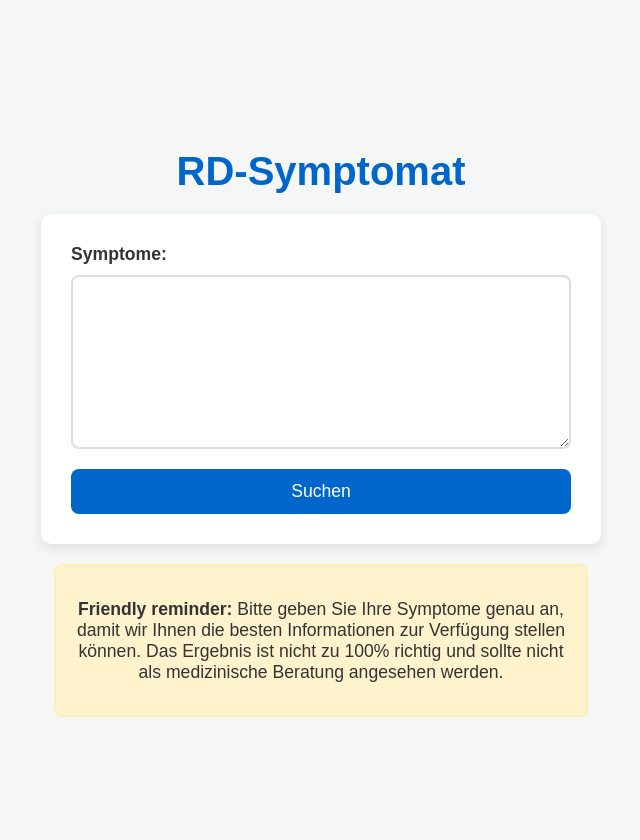
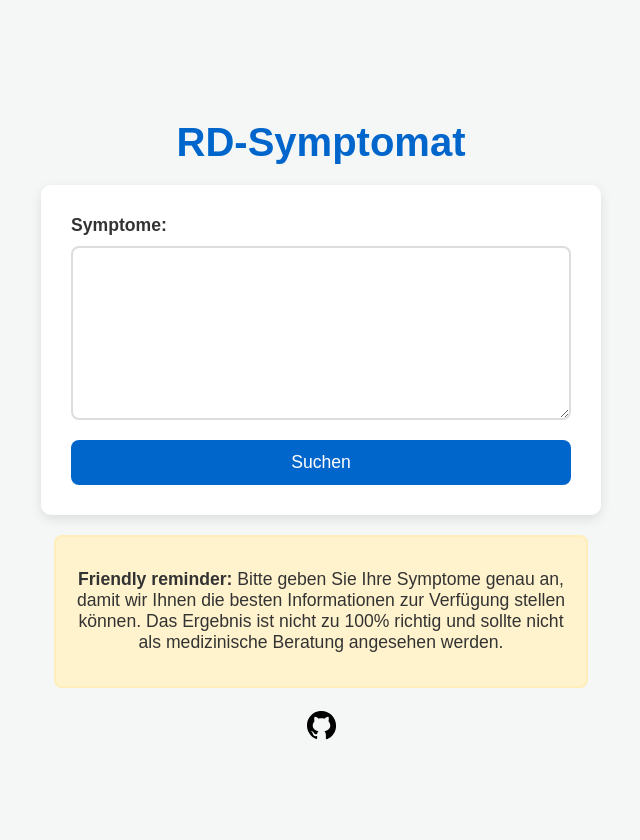
Before and after one commit to eoezcan2/rd-symptomat, a Flask app: page / in a window 1280 px wide. Shown: the whole page, without its empty margins (319-959 px from the left). Run offline with Flask 3, Linux system fonts and the light colour scheme; parts of the project's set-up code (start-up, migrations or seed data) failed here and were passed over.

Commit message:
Update html

```diff
--- a/server/templates/index.html
+++ b/server/templates/index.html
@@ -84,6 +84,10 @@
             text-align: center;
         }
 
+        .link {
+            margin-top: 20px;
+        }
+
     </style>
 </head>
 <body>
@@ -99,5 +103,11 @@
           Das Ergebnis ist nicht zu 100% richtig und sollte nicht als medizinische Beratung angesehen werden.
       </p>
     </div>
+    <!--Github Link-->
+    <a class="link" href="https://github.com/eoezcan2/rd-symptomat">
+        <svg xmlns="http://www.w3.org/2000/svg" x="0px" y="0px" width="35" height="35" viewBox="0 0 24 24">
+            <path d="M10.9,2.1c-4.6,0.5-8.3,4.2-8.8,8.7c-0.5,4.7,2.2,8.9,6.3,10.5C8.7,21.4,9,21.2,9,20.8v-1.6c0,0-0.4,0.1-0.9,0.1 c-1.4,0-2-1.2-2.1-1.9c-0.1-0.4-0.3-0.7-0.6-1C5.1,16.3,5,16.3,5,16.2C5,16,5.3,16,5.4,16c0.6,0,1.1,0.7,1.3,1c0.5,0.8,1.1,1,1.4,1 c0.4,0,0.7-0.1,0.9-0.2c0.1-0.7,0.4-1.4,1-1.8c-2.3-0.5-4-1.8-4-4c0-1.1,0.5-2.2,1.2-3C7.1,8.8,7,8.3,7,7.6C7,7.2,7,6.6,7.3,6 c0,0,1.4,0,2.8,1.3C10.6,7.1,11.3,7,12,7s1.4,0.1,2,0.3C15.3,6,16.8,6,16.8,6C17,6.6,17,7.2,17,7.6c0,0.8-0.1,1.2-0.2,1.4 c0.7,0.8,1.2,1.8,1.2,3c0,2.2-1.7,3.5-4,4c0.6,0.5,1,1.4,1,2.3v2.6c0,0.3,0.3,0.6,0.7,0.5c3.7-1.5,6.3-5.1,6.3-9.3 C22,6.1,16.9,1.4,10.9,2.1z"></path>
+        </svg>
+    </a>
 </body>
 </html>
--- a/server/templates/result.html
+++ b/server/templates/result.html
@@ -35,6 +35,10 @@
     </style>
 </head>
 <body>
-  <p>Es handelt sich um: <b>{{ result }}</b></p>
+    <p>
+        Die Symptome deuten am Ehesten auf:
+        <br>
+        <b>{{ result }}</b>
+    </p>
 </body>
 </html>
```
